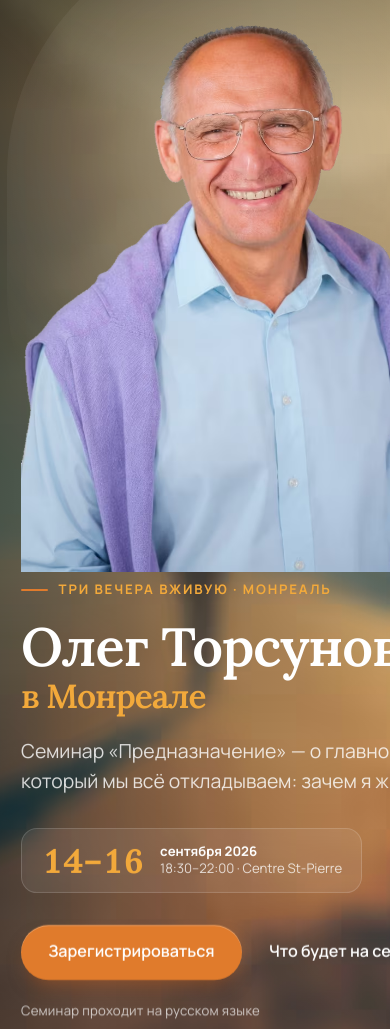
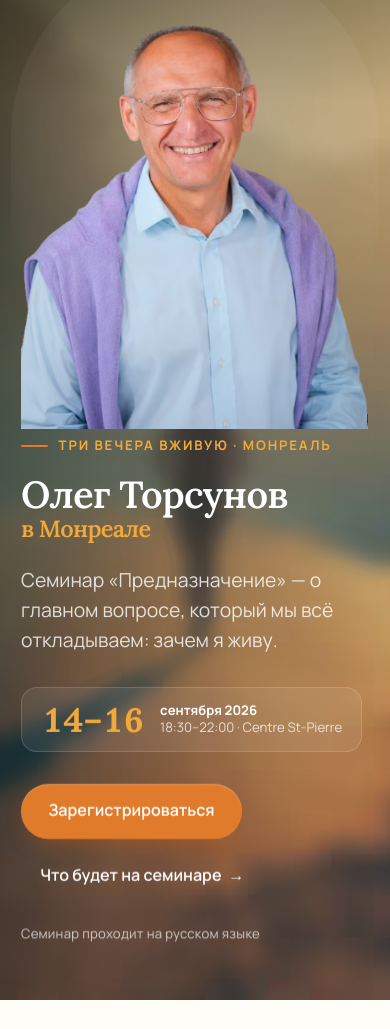
Before and after one commit to web-being/torsunov, a website: page index.html in a window 390 px wide. Shown: the part 71-1100 px from the top of the page. Drawn offline with Linux system fonts and the light colour scheme.

Commit message:
Fix mobile defects

```diff
--- a/_style.css
+++ b/_style.css
@@ -115,6 +115,10 @@ img {
   font-size: var(--step-5);
   line-height: 1.0;
   letter-spacing: -.02em;
+}
+/* На телефонах заголовок-имя меньше, чтобы не доминировал на экране */
+@media (max-width: 40rem) {
+  .display { font-size: clamp(2.2rem, .9rem + 6vw, 3.6rem); }
 }
 .h-sec {
   font-size: var(--step-3);
--- a/index.html
+++ b/index.html
@@ -69,7 +69,7 @@
                 <span class="meta"><b>сентября 2026</b><br>18:30–22:00 · Centre St-Pierre</span>
               </div>
             </div>
-            <div class="flex items-center reveal" style="--d:440ms; gap:.5rem; margin-top:2rem; flex-wrap:nowrap; white-space:nowrap">
+            <div class="flex items-center reveal" style="--d:440ms; gap:.6rem; margin-top:2rem; flex-wrap:wrap">
               <a href="#tickets" class="btn btn-primary">Зарегистрироваться</a>
               <a href="#program" class="btn btn-ghost">Что будет на семинаре <span class="arw">→</span></a>
             </div>
@@ -468,7 +468,7 @@
     <!-- Место проведения -->
     <section id="contacts" class="venue section">
       <div class="wrap">
-        <div class="grid lg:grid-cols-2" style="gap:clamp(2.5rem,1.5rem+4vw,4rem)">
+        <div class="grid lg:grid-cols-2" style="gap:clamp(1.5rem, 1rem + 4vw, 3.5rem)">
           <div>
             <p class="eyebrow reveal" style="color:var(--gold)">Как добраться</p>
             <h2 class="h-sec reveal" style="--d:80ms; margin-top:1rem; margin-bottom:1.75rem">Место проведения</h2>
```
Also changed, not shown: style.css.
